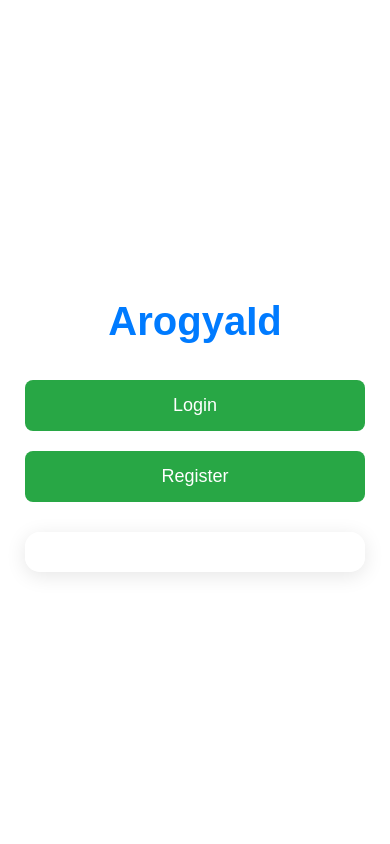
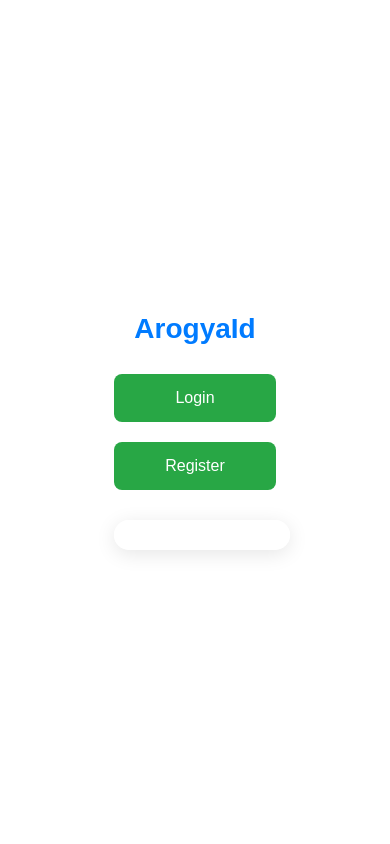
Before and after one commit to RajatJain2003visual/MedicalInsuranceClaim, a Flask app: page / in a window 390 px wide. Run offline with Flask 3, Linux system fonts and the light colour scheme; some libraries are stand-ins or nearby versions.

Commit message:
Responsive size for mobile

```diff
--- a/app.py
+++ b/app.py
@@ -1,4 +1,4 @@
-from flask import Flask, render_template, request, url_for, redirect, session
+from flask import Flask, render_template, request, url_for, redirect, session, flash, get_flashed_messages
 import time
 import jinja2
 from flask_pymongo import PyMongo
@@ -26,8 +26,15 @@
 app.config["MONGO_URI"] = os.getenv("MONGO_URI")   # MongoDB connection URI
 mongo = PyMongo(app)  # Initialize PyMongo with the Flask app
 
+message_for_login_registration = False
+
 @app.route('/', methods=['GET', 'POST'])
 def login_registration():
+    messages = get_flashed_messages()
+    if messages:
+        return render_template('index.html', response=messages[0])  # Render with the flash message
+
+
     # Handle user login and registration
     if request.method == 'POST':
         username = request.form.get('username')  # Get username from form
@@ -242,7 +249,8 @@
         full_name = request.form.get('full_name')  # Get full name from form
 
         if mongo.db.User.find_one({'username':username}):
-            return render_template('index.html',response="Username already exist")
+            flash("Account already exists")
+            return redirect(url_for('login_registration'))
 
         mongo.db.User.insert_one(
             {
--- a/templates/index.html
+++ b/templates/index.html
@@ -77,6 +77,29 @@
         .hidden {
             display: none; /* Class to hide elements */
         }
+
+    @media (max-width: 600px) {
+        body {
+            font-size: 14px; /* Adjust font size for mobile */
+        }
+
+        .form-container {
+            width: 90%; /* Make form container wider on mobile */
+            padding: 15px; /* Reduce padding for mobile */
+        }
+
+        input {
+            font-size: 1em; /* Ensure input font size is appropriate */
+        }
+
+        button {
+            font-size: medium; /* Adjust button font size for mobile */
+        }
+
+        #header h1 {
+            font-size: 2em; /* Adjust title size for mobile */
+        }
+    }
     </style>
 </head>
 <body>
```
